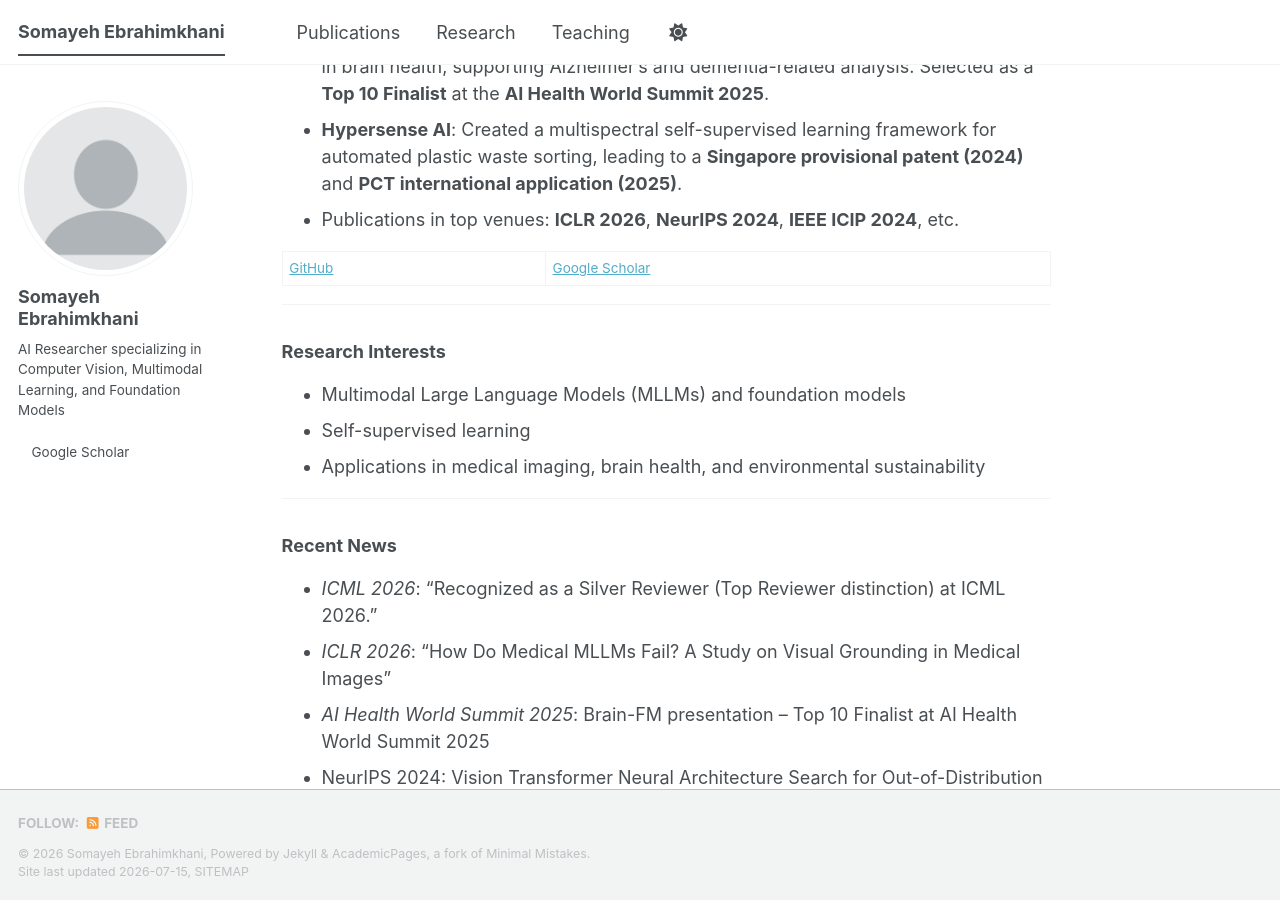
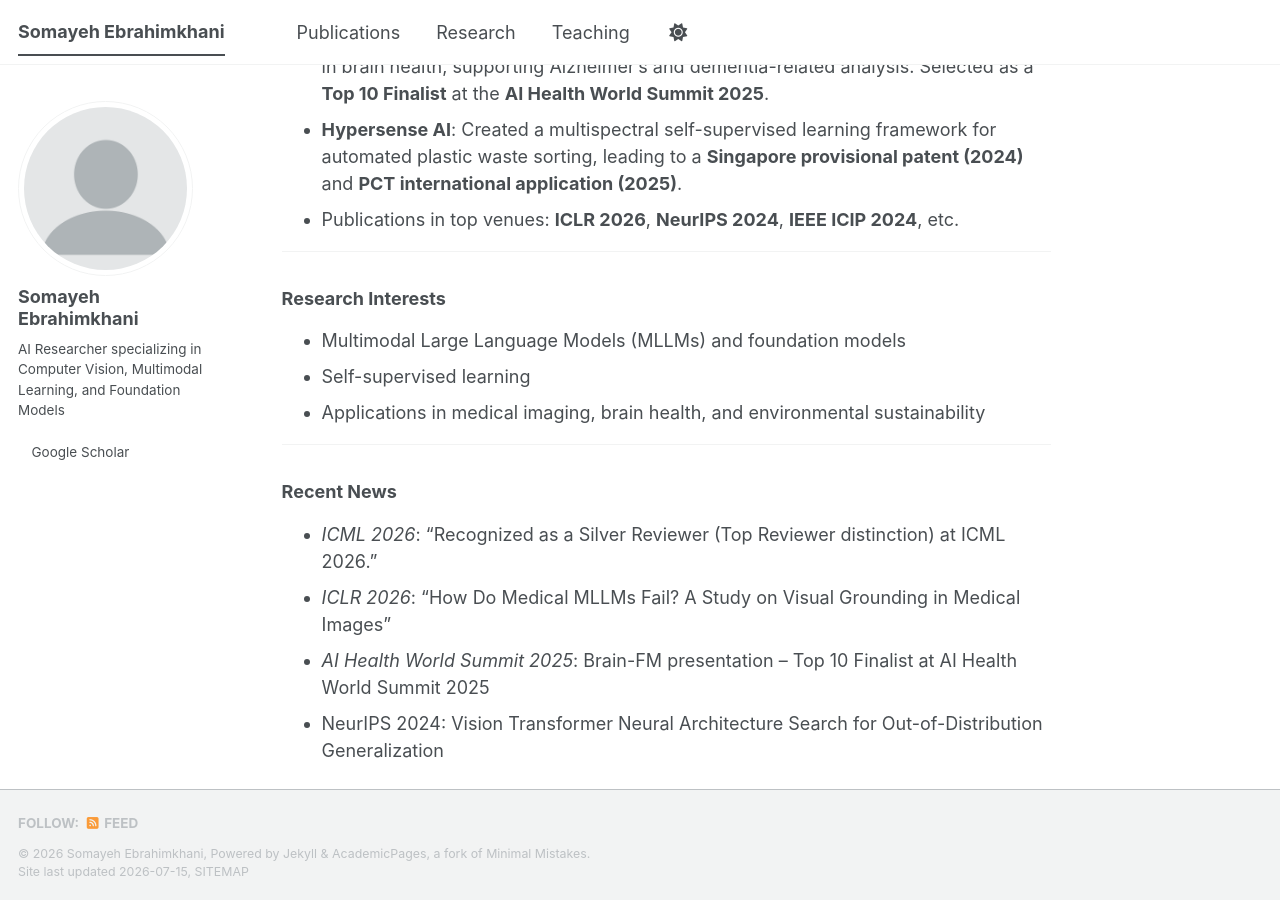
Before and after one commit to somayeh-ebrah/somayeh-ebrah.github.io, a Jekyll site: the page built from _pages/about.md, in a window 1280 px wide and 900 px high, scrolled down 420 px. Built offline with Jekyll 4.4.1, drawn with Linux system fonts in a browser that asks for light colours; a style sheet for code colours, icons or effects is not loaded.

Commit message:
Remove Github ling from about page

```diff
--- a/_pages/about.md
+++ b/_pages/about.md
@@ -22,7 +22,6 @@ I develop robust and scalable AI solutions with a strong focus on **multimodal f
 
 [//]: # ([Download Industry-Focused CV]&#40;/files/Somayeh_Ebrahimkhani_Ind.pdf&#41;  )
 
-[GitHub](https://github.com/somayeh-ebrah) | [Google Scholar](https://scholar.google.com/citations?user=S2OJdecAAAAJ&hl=en)
 
 ---
 
```
